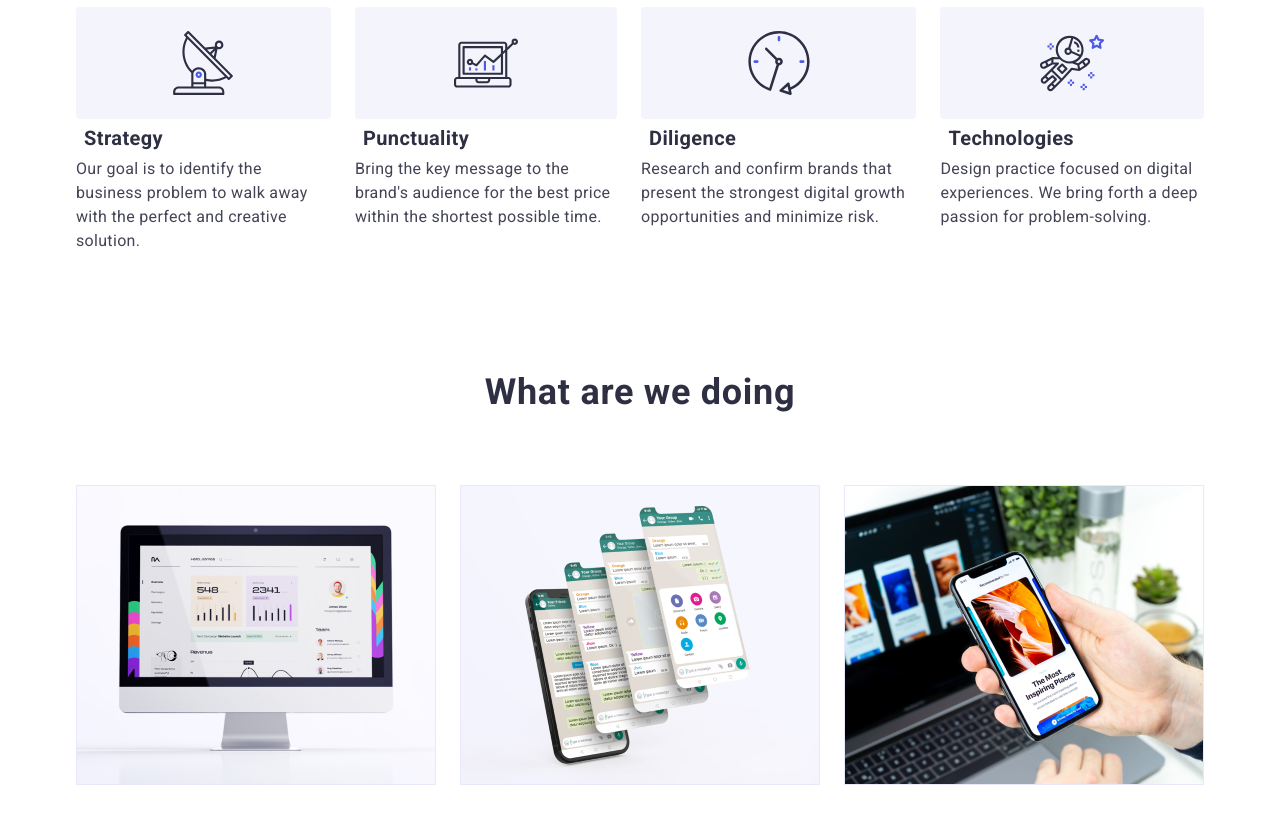
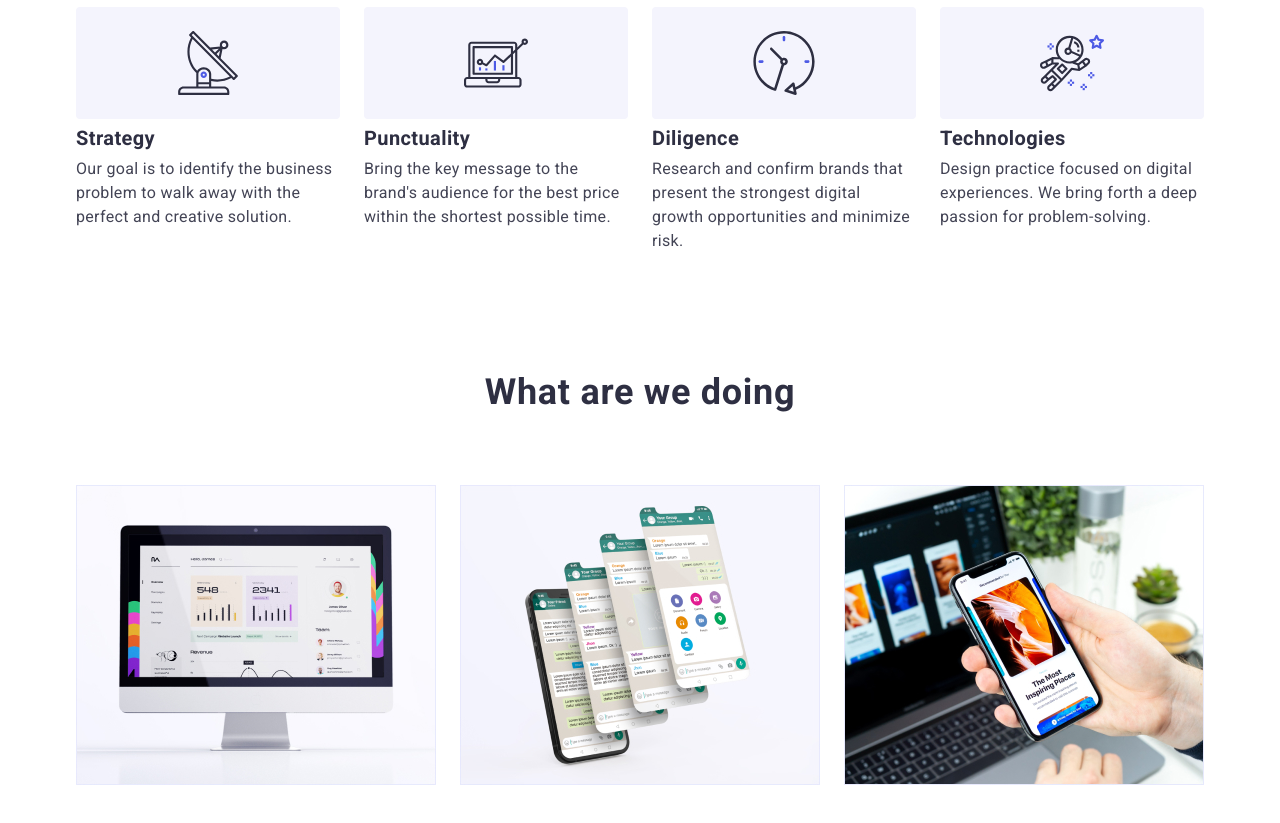
Before and after one commit to Melodica4585/goit-new-markup-hw-06, a plain HTML site: page index.html in a window 1280 px wide. Shown: the part 780-1603 px from the top of the page. Drawn offline with nearby package versions, Linux system fonts and the light colour scheme.

Commit message:
updated data

```diff
--- a/css/styles.css
+++ b/css/styles.css
@@ -324,7 +324,7 @@ screen and (min-resolution: 2dppx) {
 
 .features-title {
     font-size: 36px;
-    margin: 8px;
+    margin-bottom: 8px;
     text-align: center;
 }
 
@@ -1122,6 +1122,10 @@ fill: var(--footer-text-color);
         gap: 24px;
     }
 
+    .features-list_item {
+        width: calc((100% - 24px) / 4);
+    }
+
     .features-title {
         font-size: 20px;
         text-align: start;
@@ -1162,7 +1166,7 @@ fill: var(--footer-text-color);
     }
 
     .team-list_item {
-        width: calc((100% - 24px) / 2);
+        width: calc((100% - 24px) / 4);
     }
 
     .customer-list {
```
